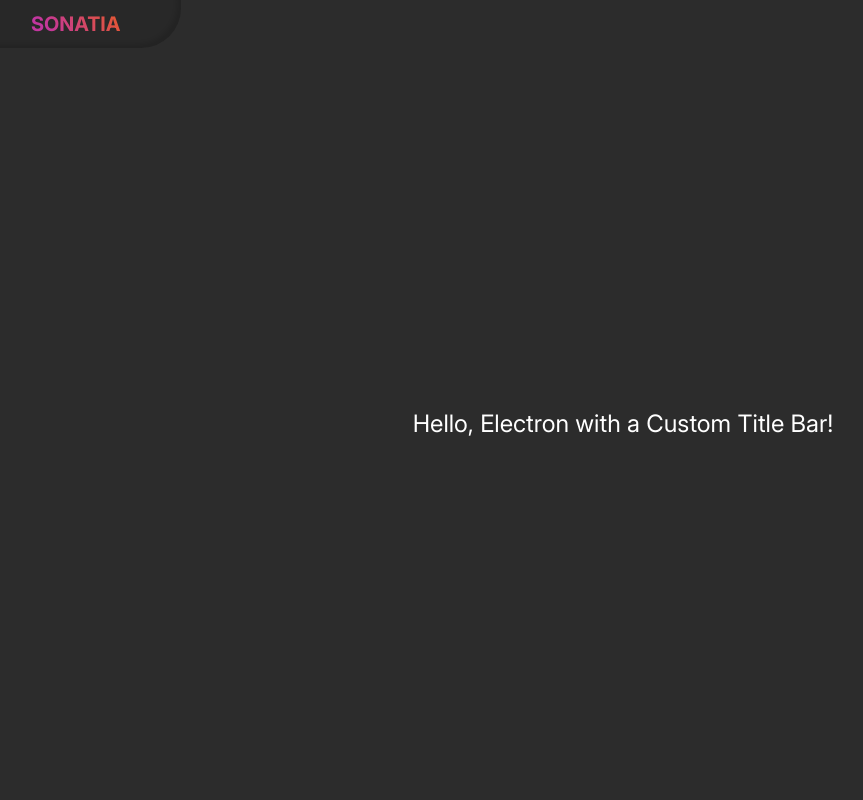
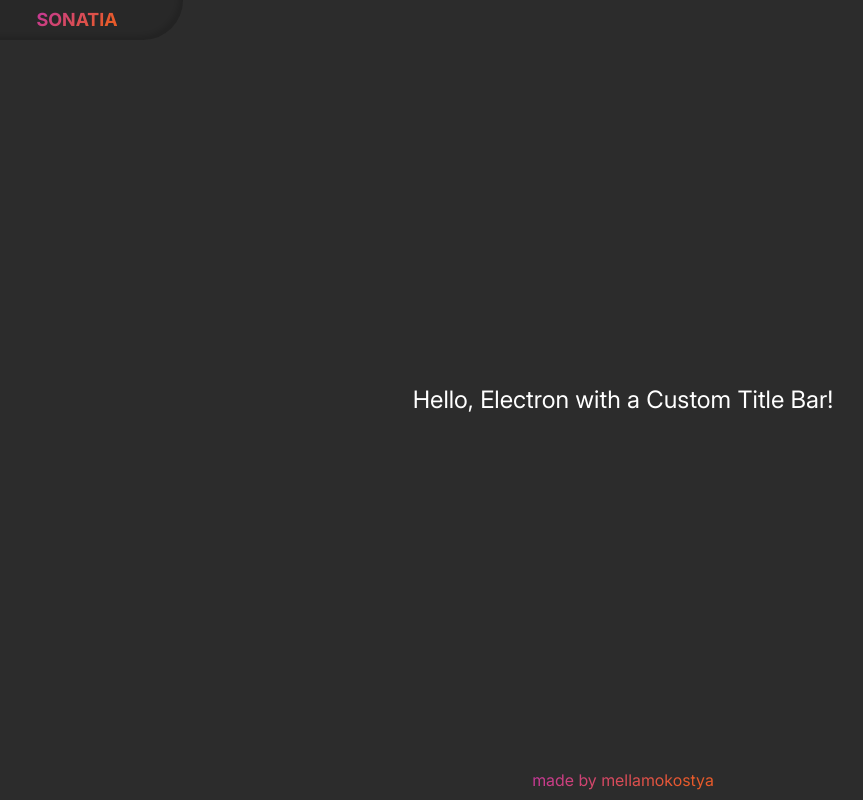
Before and after one commit to rayjackson13/sonatia-js, a React (Vite) app: page / in a window 1280 px wide. Shown: the whole page, without its empty margins (17-880 px from the left). Built offline with nearby package versions, Linux system fonts and the light colour scheme.

Commit message:
Added footer

```diff
--- a/electron/main.cjs
+++ b/electron/main.cjs
@@ -24,7 +24,7 @@ app.whenReady().then(() => {
     titleBarOverlay: {
       color: '#2C2C2C',
       symbolColor: '#FFFFFF',
-      height: 48,
+      height: 40,
     },
     backgroundColor: '#2C2C2C',
     webPreferences: {
--- a/src/App.tsx
+++ b/src/App.tsx
@@ -1,16 +1,19 @@
 import { type FC } from 'react'
 import { TitleBar } from 'components/TitleBar'
+import { Footer } from 'components/Footer'
 
 export const App: FC = () => {
   return (
-    <div className="w-screen h-screen flex flex-col">
+    <div className="w-screen h-screen flex flex-col bg-bg">
       {/* Custom Title Bar */}
       <TitleBar />
 
       {/* App Content */}
-      <div className="flex flex-grow justify-center items-center bg-bg text-white">
+      <div className="flex flex-grow justify-center items-center text-white">
         <h1 className="text-2xl">Hello, Electron with a Custom Title Bar!</h1>
       </div>
+
+      <Footer />
     </div>
   )
 }
--- /dev/null
+++ b/src/components/Footer/index.tsx
@@ -0,0 +1,7 @@
+import type { FC } from 'react'
+
+export const Footer: FC = () => (
+  <footer className="h-10 p-4 flex items-center justify-center">
+    <p className="text-gradient">made by mellamokostya</p>
+  </footer>
+)
--- a/src/components/TitleBar/index.tsx
+++ b/src/components/TitleBar/index.tsx
@@ -1,13 +1,9 @@
 import type { FC } from 'react'
 
-export const TitleBar: FC = () => {
-  // const maximizeSymbol =
-
-  return (
-    <div id="title-bar" className="flex justify-between items-center bg-bg text-white select-none h-12">
-      <div className="inner-shadow flex h-full items-center content-center pl-12 pr-15 rounded-br-[40px] bg-bg-deeper">
-        <span className="text-xl uppercase text-gradient font-bold">Sonatia</span>
-      </div>
+export const TitleBar: FC = () => (
+  <div id="title-bar" className="flex justify-between items-center text-white select-none h-10">
+    <div className="inner-shadow flex h-full items-center justify-center pl-12 pr-15 rounded-br-[40px] bg-bg-deeper w-50">
+      <span className="text-lg uppercase text-gradient font-bold">Sonatia</span>
     </div>
-  )
-}
+  </div>
+)
--- a/src/index.css
+++ b/src/index.css
@@ -76,7 +76,7 @@ body {
 }
 
 .text-gradient {
-  background: linear-gradient(235deg, var(--color-orange) 0%, var(--color-violet) 82%);
+  background: linear-gradient(-45deg, var(--color-orange) 18%, var(--color-violet) 100%);
   background-clip: text;
   -webkit-background-clip: text;
   -webkit-text-fill-color: transparent;
```
